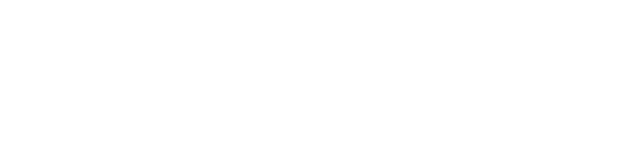
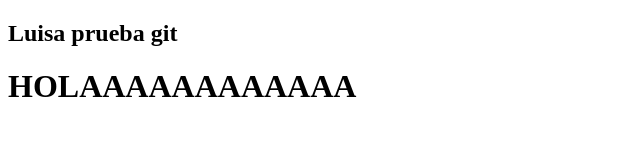
Before and after one commit to JuanFelipe0215/Actividad-8Riwi, a plain HTML site: page index.html in a window 1280 px wide. Shown: the whole page, without its empty margins (0-640 px from the left). Drawn offline with Linux system fonts and the light colour scheme.

Commit message:
feat:añadi un hola en la 10

```diff
--- a/index.html
+++ b/index.html
@@ -6,6 +6,7 @@
     <title>Document</title>
 </head>
 <body>
-
+    <h2> Luisa prueba git</h2>
+    <h1>HOLAAAAAAAAAAAA</h1>
 </body>
 </html>
```
